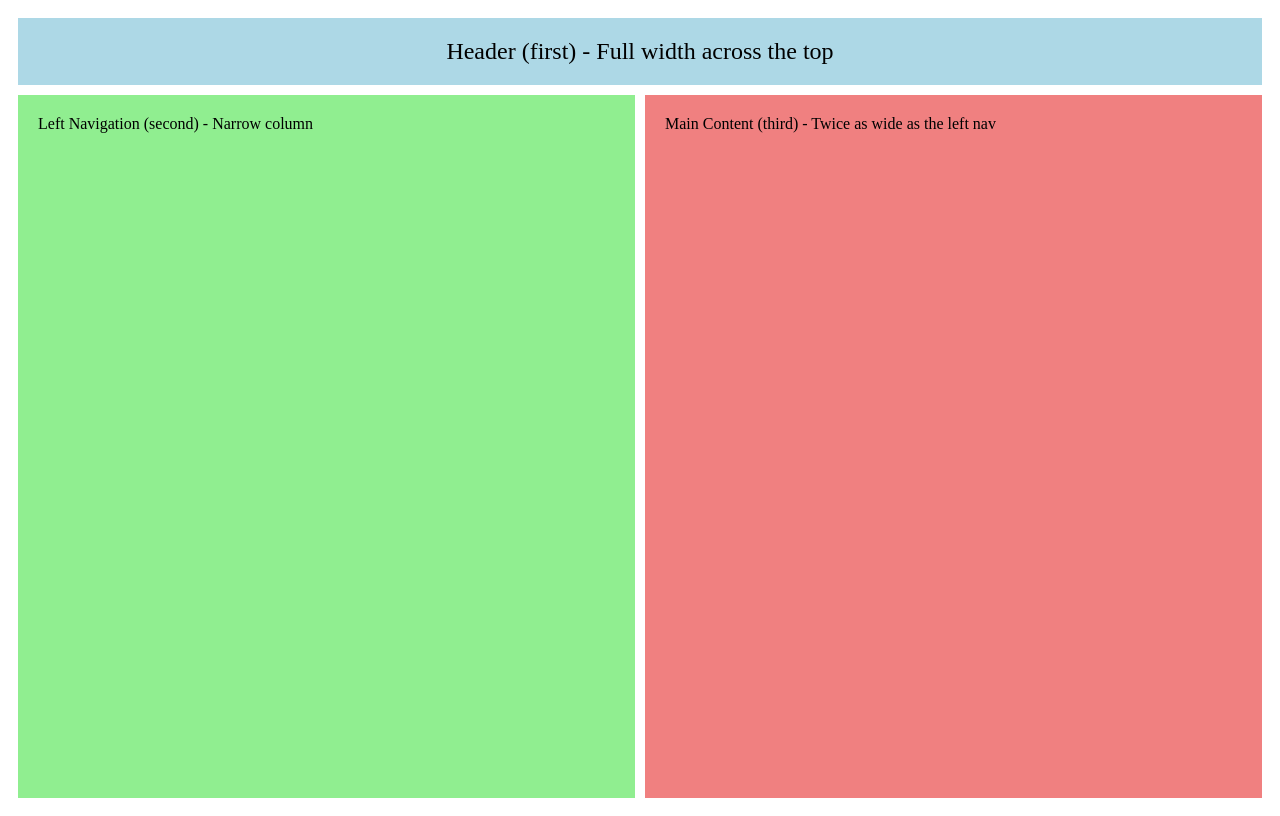
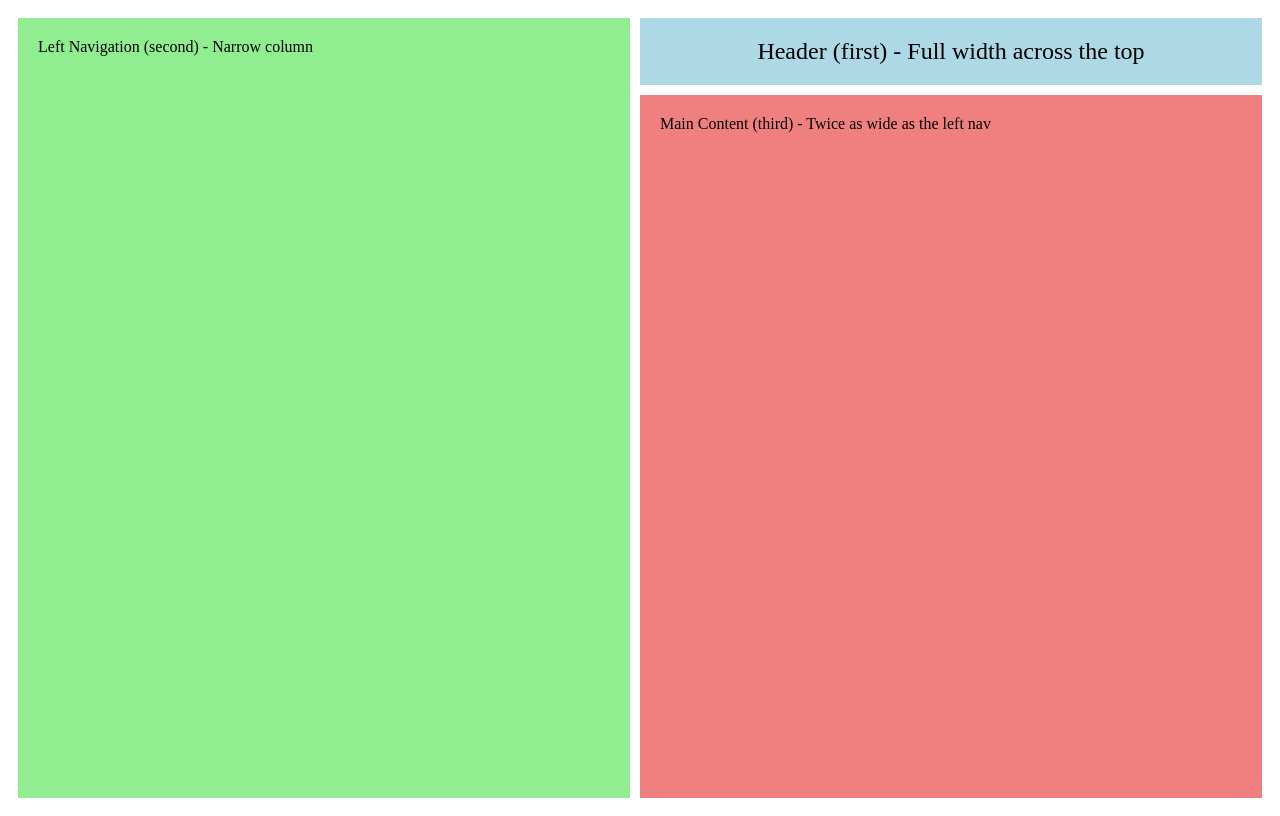
Before and after one commit to knightmoves-schools/028-grid-layout-caylebwest, a website: page index.html in a window 1280 px wide. Drawn offline with Linux system fonts and the light colour scheme.

Commit message:
Update index.html

```diff
--- a/index.html
+++ b/index.html
@@ -5,13 +5,12 @@
         .grid-container {
             display: grid;
             grid-template-areas:
-                "header header"   /* Header spans full width (both columns) */
-                "leftNav main"
-                "leftNav main";   /* Left nav (1 part) + Main (2 parts) */
-            grid-template-columns: 2fr 2fr;   /* Main is twice as wide as leftNav */
-            grid-template-rows: auto 1fr;     /* Header auto height, main takes remaining space */
+                "leftNav header header"
+                "leftNav main main";
+            grid-template-columns: 2fr 2fr;
+            grid-template-rows: auto 1fr;
             gap: 10px;
-            height: 100vh;                    /* Fill the screen height for better visibility */
+            height: 100vh;
             margin: 0;
             padding: 10px;
             box-sizing: border-box;
```
